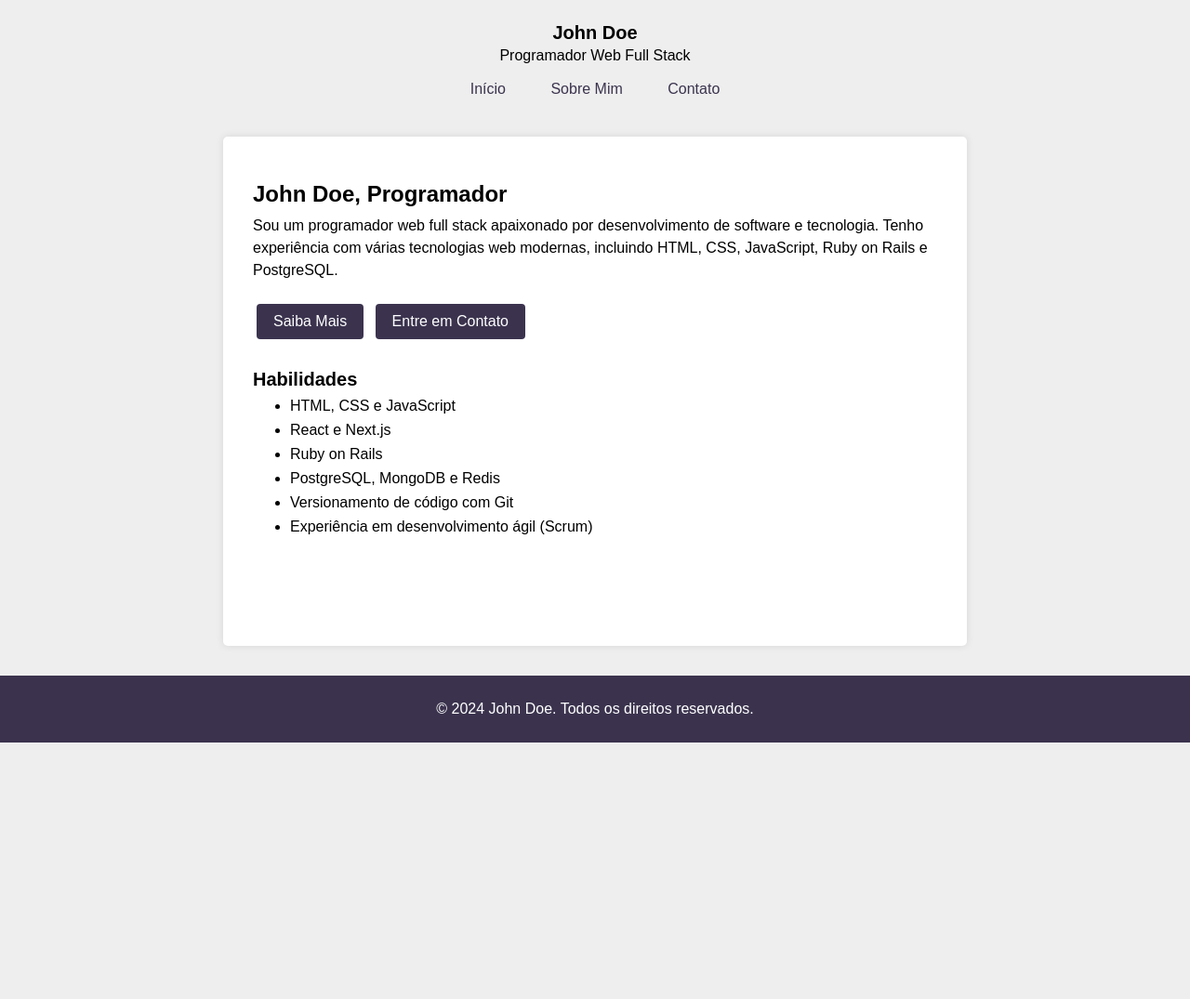
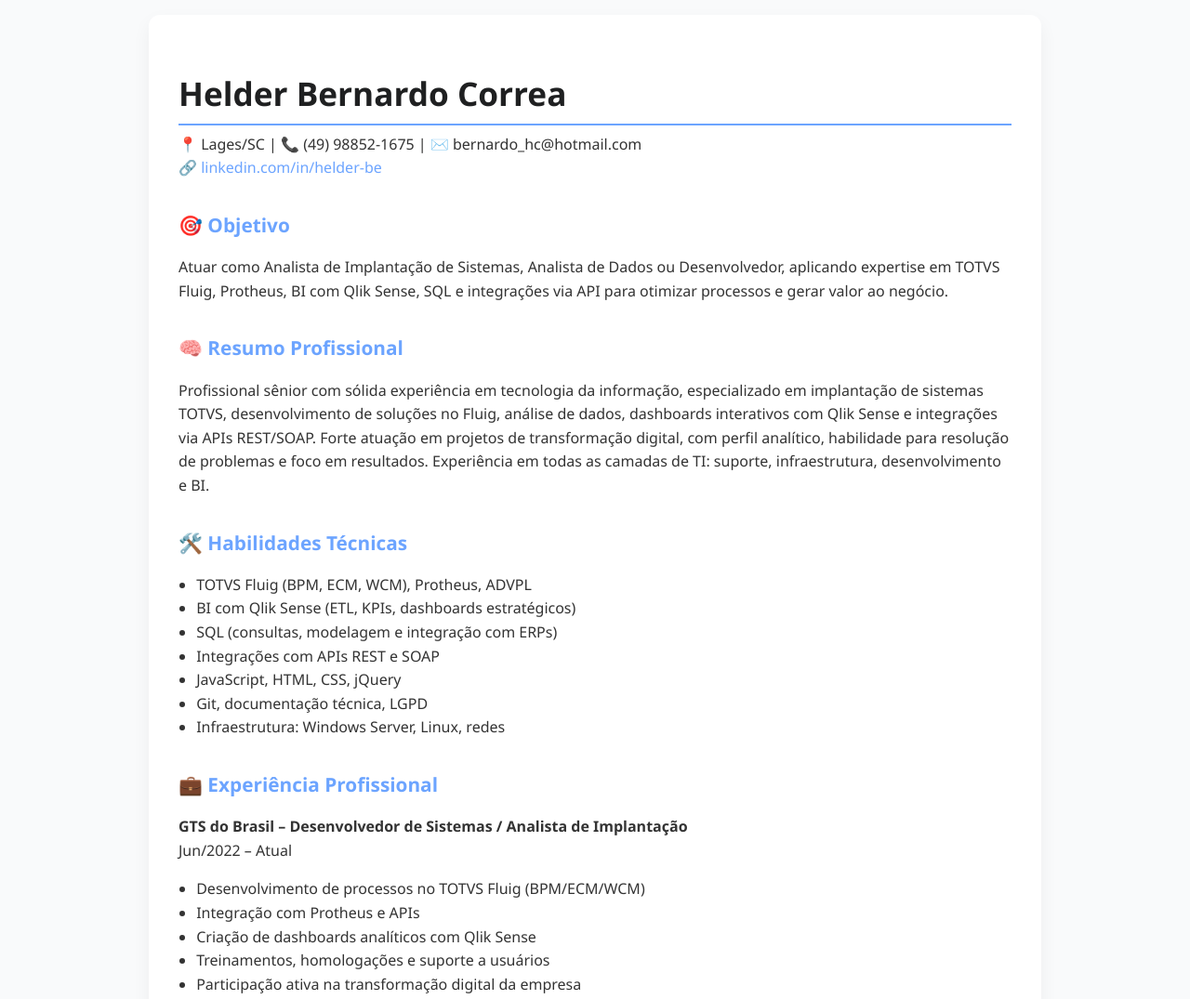
Before and after one commit to bernardohc/bernardohc.github.io, a plain HTML site: page index.html in a window 1280 px wide. Shown: the top 1075 px of the page at 93% size. Before the commit the page ends 800 px from the top, so only its background shows below. Drawn offline with Linux system fonts and the light colour scheme.

Commit message:
curriculo

```diff
--- a/index.html
+++ b/index.html
@@ -1,54 +1,108 @@
 <!DOCTYPE html>
-<html lang="pt-br">
+<html lang="pt-BR">
+
 <head>
   <meta charset="UTF-8" />
-    <meta name="viewport" content="width=device-width, initial-scale=1.0" />
-    <title>Início - John Doe, Programador</title>
-    <link rel="stylesheet" href="style.css" />
+  <meta name="viewport" content="width=device-width, initial-scale=1" />
+  <link rel="stylesheet" href="style.css">
+  <title>Currículo - Helder Bernardo Correa</title>
 </head>
 
 <body>
-    <header>
-      <div>
-        <div class="logo">John Doe</div>
-        <div class="title">Programador Web Full Stack</div>
+  <div class="container">
+    <h1>Helder Bernardo Correa</h1>
+    <div class="info">
+      📍 Lages/SC | 📞 (49) 98852-1675 | ✉️ bernardo_hc@hotmail.com<br>
+      🔗 <a href="https://www.linkedin.com/in/helder-be" target="_blank">linkedin.com/in/helder-be</a>
     </div>
-      <nav>
-        <a href="/index.html" class="nav-link">Início</a>
-        <a href="/sobre.html" class="nav-link">Sobre Mim</a>
-        <a href="/contato.html" class="nav-link">Contato</a>
-      </nav>
-      <div></div>
-    </header>
-    <div class="container">
-      <section>
-        <h1>John Doe, Programador</h1>
-        <p>
-          Sou um programador web full stack apaixonado por desenvolvimento de
-          software e tecnologia. Tenho experiência com várias tecnologias web
-          modernas, incluindo HTML, CSS, JavaScript, Ruby on Rails e PostgreSQL.
-        </p>
-      </section>
 
-      <section>
-        <a href="/sobre.html" class="call-to-action">Saiba Mais</a>
-        <a href="/contato.html" class="call-to-action">Entre em Contato</a>
-      </section>
+    <div class="section">
+      <h2>🎯 Objetivo</h2>
+      <p>Atuar como Analista de Implantação de Sistemas, Analista de Dados ou Desenvolvedor, aplicando expertise em
+        TOTVS Fluig, Protheus, BI com Qlik Sense, SQL e integrações via API para otimizar processos e gerar valor ao
+        negócio.</p>
+    </div>
 
-      <section class="skills">
-        <h2>Habilidades</h2>
+    <div class="section">
+      <h2>🧠 Resumo Profissional</h2>
+      <p>Profissional sênior com sólida experiência em tecnologia da informação, especializado em implantação de
+        sistemas TOTVS, desenvolvimento de soluções no Fluig, análise de dados, dashboards interativos com Qlik Sense e
+        integrações via APIs REST/SOAP. Forte atuação em projetos de transformação digital, com perfil analítico,
+        habilidade para resolução de problemas e foco em resultados. Experiência em todas as camadas de TI: suporte,
+        infraestrutura, desenvolvimento e BI.</p>
+    </div>
+
+    <div class="section">
+      <h2>🛠️ Habilidades Técnicas</h2>
       <ul>
-          <li>HTML, CSS e JavaScript</li>
-          <li>React e Next.js</li>
-          <li>Ruby on Rails</li>
-          <li>PostgreSQL, MongoDB e Redis</li>
-          <li>Versionamento de código com Git</li>
-          <li>Experiência em desenvolvimento ágil (Scrum)</li>
+        <li>TOTVS Fluig (BPM, ECM, WCM), Protheus, ADVPL</li>
+        <li>BI com Qlik Sense (ETL, KPIs, dashboards estratégicos)</li>
+        <li>SQL (consultas, modelagem e integração com ERPs)</li>
+        <li>Integrações com APIs REST e SOAP</li>
+        <li>JavaScript, HTML, CSS, jQuery</li>
+        <li>Git, documentação técnica, LGPD</li>
+        <li>Infraestrutura: Windows Server, Linux, redes</li>
       </ul>
-      </section>
     </div>
-    <footer>
-      <p>&copy; 2024 John Doe. Todos os direitos reservados.</p>
-    </footer>
+
+    <div class="section">
+      <h2>💼 Experiência Profissional</h2>
+      <p><strong>GTS do Brasil – Desenvolvedor de Sistemas / Analista de Implantação</strong><br>Jun/2022 – Atual</p>
+      <ul>
+        <li>Desenvolvimento de processos no TOTVS Fluig (BPM/ECM/WCM)</li>
+        <li>Integração com Protheus e APIs</li>
+        <li>Criação de dashboards analíticos com Qlik Sense</li>
+        <li>Treinamentos, homologações e suporte a usuários</li>
+        <li>Participação ativa na transformação digital da empresa</li>
+      </ul>
+      <p><strong>NDD Tech Brasil – Estagiário de Suporte Técnico</strong><br>Fev/2022 – Jun/2022</p>
+      <ul>
+        <li>Suporte a sistemas fiscais, testes e homologações</li>
+        <li>Apoio técnico à equipe de desenvolvimento</li>
+      </ul>
+      <p><strong>Desterro Transportes – Analista de Sistemas</strong><br>Out/2018 – Out/2019</p>
+      <ul>
+        <li>Implantação de ERP Bsoft e capacitação de usuários</li>
+        <li>Administração de infraestrutura de TI</li>
+        <li>Automatização de rotinas e desenvolvimento em SQL</li>
+      </ul>
+    </div>
+
+    <div class="section">
+      <h2>🎓 Formação Acadêmica</h2>
+      <p>UDESC – Universidade do Estado de Santa Catarina<br>Tecnologia em Análise e Desenvolvimento de Sistemas<br>2023
+        – 2026 (em andamento)</p>
+    </div>
+
+    <div class="section">
+      <h2>📜 Certificações</h2>
+      <ul>
+        <li>Desenvolvimento de Processos BPM/ECM – TOTVS</li>
+        <li>Integração Fluig x Protheus – TOTVS</li>
+        <li>BI com Qlik Sense – Yoshida Academy</li>
+        <li>SQL para Análise de Dados – Bruce Fonseca</li>
+        <li>Fundamentos em Cibersegurança – OYS</li>
+        <li>Python Básico – Solyd Offensive Security</li>
+        <li>LGPD – Segurança e Privacidade de Dados</li>
+      </ul>
+    </div>
+
+    <div class="section">
+      <h2>🌐 Idiomas</h2>
+      <ul>
+        <li>Português: Nativo</li>
+        <li>Inglês: Intermediário (leitura técnica)</li>
+      </ul>
+    </div>
+
+    <div class="section">
+      <h2>📌 Palavras-chave para ATS</h2>
+      <div class="keywords">
+        TOTVS Fluig, Protheus, BI, Qlik Sense, SQL, ADVPL, ECM, BPM, API, REST, SOAP, Implantação de Sistemas,
+        Automação, Indicadores, Dashboards, JavaScript, Git, LGPD, Infraestrutura
+      </div>
+    </div>
+  </div>
 </body>
+
 </html>
--- a/style.css
+++ b/style.css
@@ -1,103 +1,76 @@
+:root {
+      --bg-main: #f9fafb;
+      --bg-card: #ffffff;
+      --text-primary: #1f2021;
+      --text-secondary: #333333;
+      --highlight: #6ca4ff;
+    }
+
     * {
       box-sizing: border-box;
-    margin: 0;
-    padding: 0;
     }
 
     body {
-    font-family: Arial, sans-serif;
       margin: 0;
-    padding: 0;
-    background-color: #eee;
+      font-family: 'Segoe UI', Tahoma, Geneva, Verdana, sans-serif;
+      background-color: var(--bg-main);
+      color: var(--text-secondary);
+      line-height: 1.6;
+      padding: 1rem;
     }
 
-  header {
-    padding: 1.5rem 0;
-    text-align: center;
-  }
-
-  header .logo {
-    font-size: 1.25rem;
-    font-weight: 600;
-    margin-bottom: 0.25rem;
-  }
-
-  header .nav-link {
-    color: #3b334e;
-    border-radius: 4px;
-    display: inline-block;
-    margin: 0.5rem 0.25rem;
-    padding: 0.625rem 1.125rem;
-    text-decoration: none;
-    transition: 0.2s;
-  }
-
-  header .nav-link:hover {
-    background-color: #e2d7ff;
+    .container {
+      max-width: 960px;
+      background-color: var(--bg-card);
+      margin: auto;
+      padding: 2rem;
+      border-radius: 12px;
+      box-shadow: 0 8px 20px rgba(0, 0, 0, 0.05);
     }
 
     h1 {
-    font-size: 1.5rem;
-    margin: 1rem 0 0.5rem;
+      font-size: 2.2rem;
+      color: var(--text-primary);
+      margin-bottom: 0.5rem;
+      border-bottom: 2px solid var(--highlight);
+      padding-bottom: 0.3rem;
     }
 
     h2 {
-    font-size: 1.25rem;
-    margin: 1rem 0 0.5rem;
-  }
-
-  p {
-    line-height: 1.5;
+      font-size: 1.3rem;
+      color: var(--highlight);
+      margin-top: 2rem;
+      margin-bottom: 0.5rem;
     }
 
     a {
-    color: #3b334e;
+      color: var(--highlight);
       text-decoration: none;
     }
 
-  ul li {
-    margin-bottom: 0.5rem;
-    margin-left: 2.5rem;
+    ul {
+      padding-left: 1.2rem;
     }
 
-  .container {
-    min-height: calc(100vh - 252px);
-    max-width: 800px;
-    margin: 0 auto 2rem;
-    padding: 2rem;
-    background-color: #fff;
-    box-shadow: 0 0 0.5rem rgba(0, 0, 0, 0.1);
-    border-radius: 5px;
+    .info {
+      font-weight: 500;
+      margin-bottom: 1.5rem;
     }
 
-  section {
-    margin-bottom: 1rem;
+    .section {
+      margin-bottom: 1.5rem;
     }
 
-  .call-to-action {
-    background-color: #3b334e;
-    border: 0;
-    border-radius: 4px;
-    color: #fff;
-    cursor: pointer;
-    display: inline-block;
-    margin: 0.5rem 0.25rem;
-    padding: 0.625rem 1.125rem;
-    text-decoration: none;
-    transition: 0.2s;
+    .keywords {
+      background-color: #eef3ff;
+      padding: 1rem;
+      border-left: 5px solid var(--highlight);
+      border-radius: 8px;
+      font-size: 0.95rem;
     }
 
-  .call-to-action:hover {
-    background-color: #4e4368;
+    @media (max-width: 600px) {
+      body {
+        padding: 1rem;
       }
-
-  .skills {
-    margin-top: 1.5rem;
     }
-
-  footer {
-    text-align: center;
-    padding: 1.5rem 0;
-    background-color: #3b334e;
-    color: #fff;
-  }
```
Lines whose indentation alone changed are shown as unchanged.
